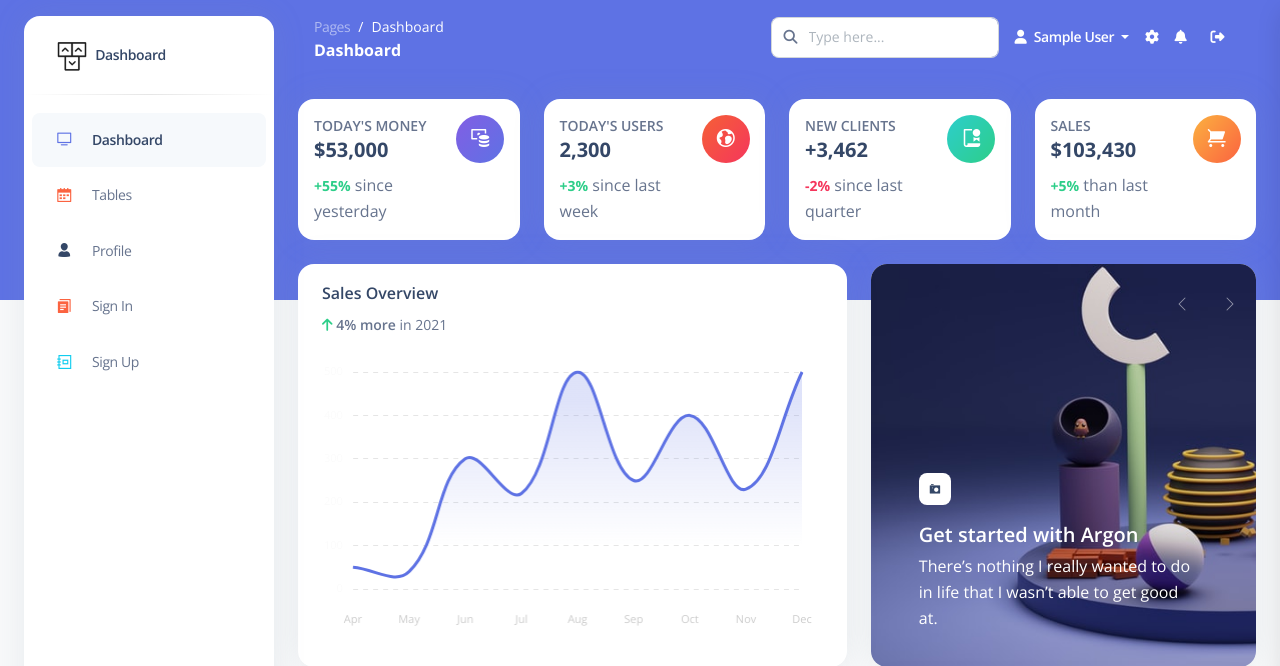
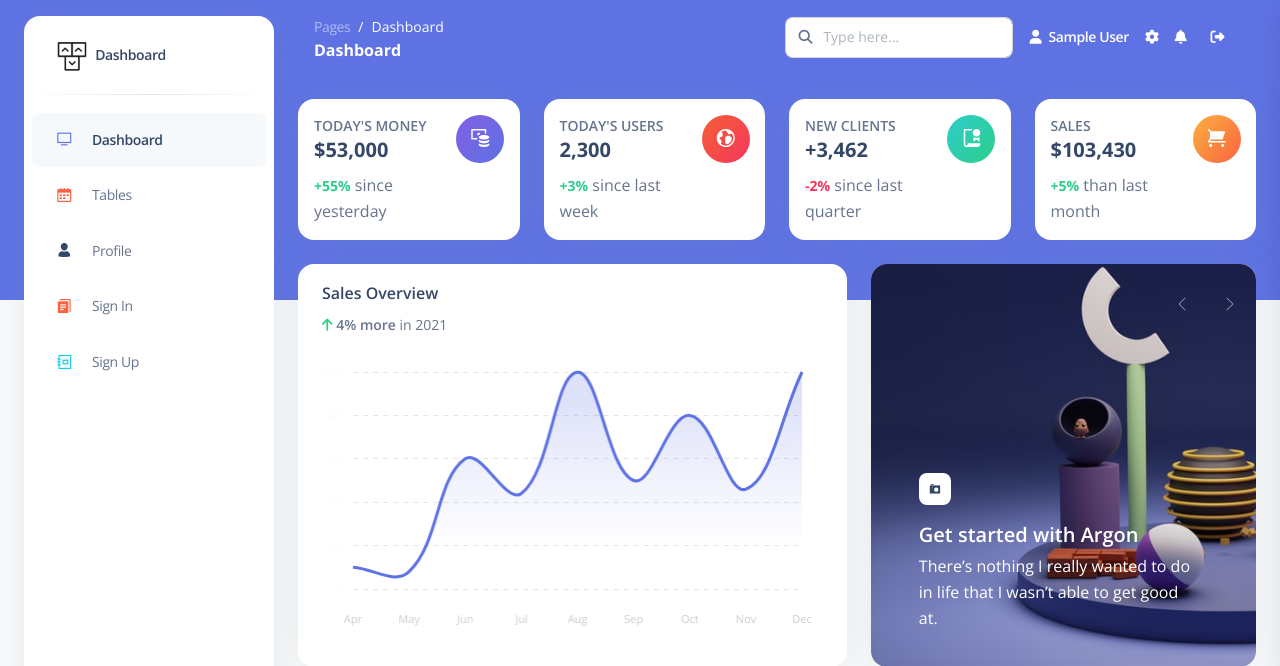
Before and after one commit to bitmonk/DashboardCrud, a PHP site: page /pages/dashboard.php in a window 1280 px wide. Shown: the top 666 px of the page. Run offline with PHP 8.4, Linux system fonts and the light colour scheme; the visitor is signed in with stand-in values (Sample User, id 1); tables that the repository leaves empty or names only in its code hold one stand-in row (values such as "Sample post"); some libraries are stand-ins or nearby versions.

Commit message:
remove silly mistakes

```diff
--- a/pages/dashboard.php
+++ b/pages/dashboard.php
@@ -123,7 +123,7 @@ if(mysqli_num_rows($fetch_query_run) > 0){
         $row = mysqli_fetch_assoc($fetch_query_run);
 ?>
 
-<a href="" class="nav-link text-white font-weight-bold px-0 dropdown-toggle">
+<a href="profile.php" class="nav-link text-white font-weight-bold px-0">
         <i class="fa fa-user me-sm-1"></i>
         <span class="d-sm-inline d-none"><?php echo $row['u_name'] ?></span>
       </a>
```
